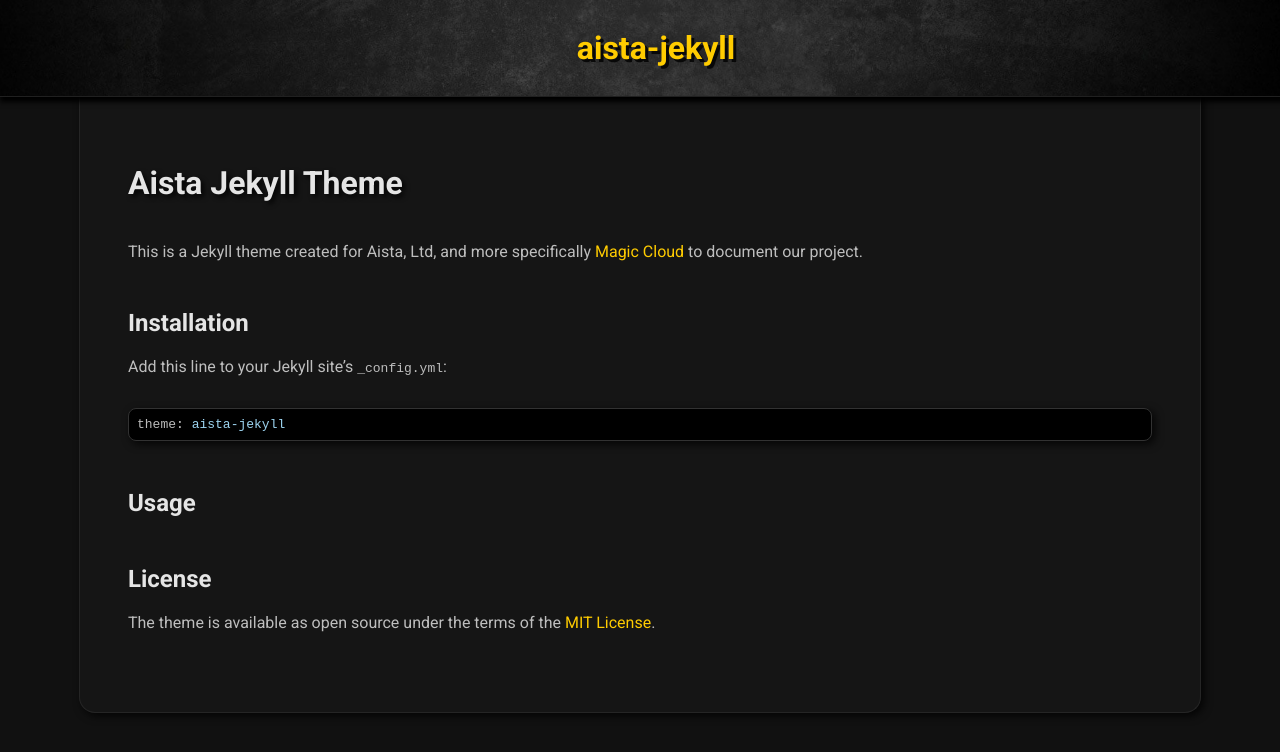
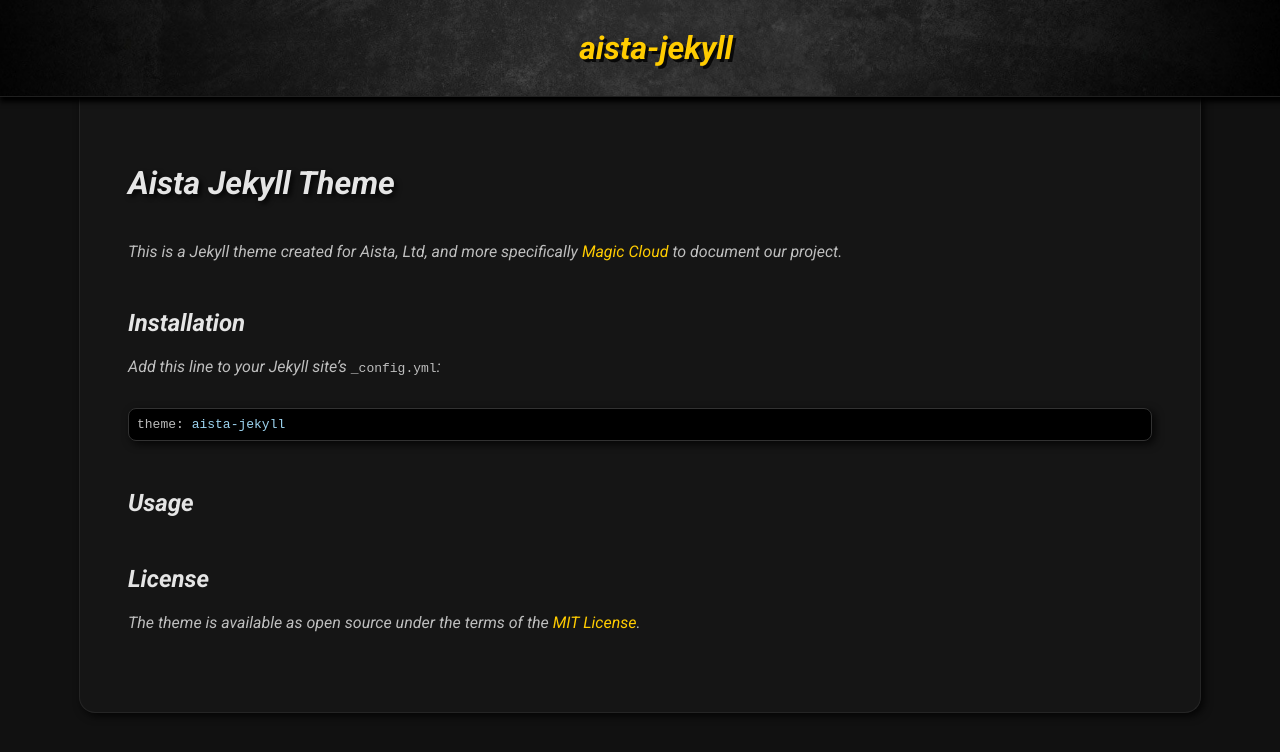
Before and after one commit to polterguy/aista-jekyll, a Jekyll site: the page built from README.md, in a window 1280 px wide. Shown: the top 752 px of the page. Built offline with Jekyll 4.4.1, drawn with Linux system fonts in a browser that asks for light colours; our own code applies the rules of GitHub Pages for plain Markdown files.

Commit message:
Update head.html

```diff
--- a/_includes/head.html
+++ b/_includes/head.html
@@ -3,7 +3,7 @@
     <meta name="viewport" content="width=device-width, initial-scale=1, user-scalable=no">
     <link rel="preconnect" href="https://fonts.googleapis.com">
     <link rel="preconnect" href="https://fonts.gstatic.com" crossorigin>
-    <link href="https://fonts.googleapis.com/css2?family=Roboto:400,700&display=swap" rel="stylesheet">
+    <link href="https://fonts.googleapis.com/css2?family=Roboto:ital,wght@1,400;1,700" rel="stylesheet">
     <link rel="stylesheet" href="/assets/style.css">
 {% seo %}
     {% if site.google_analytics %}
```
